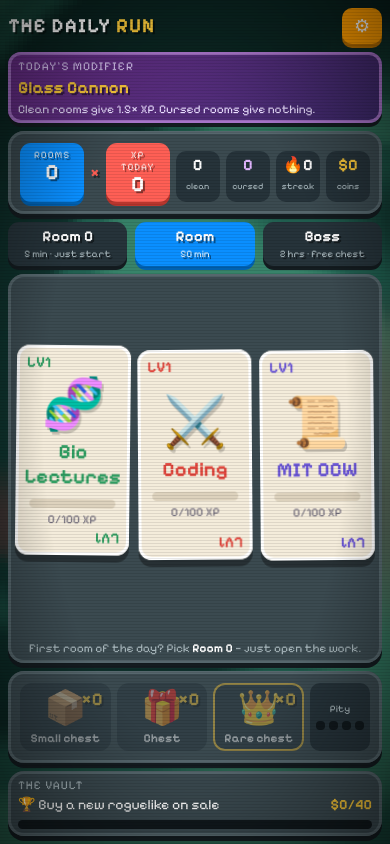
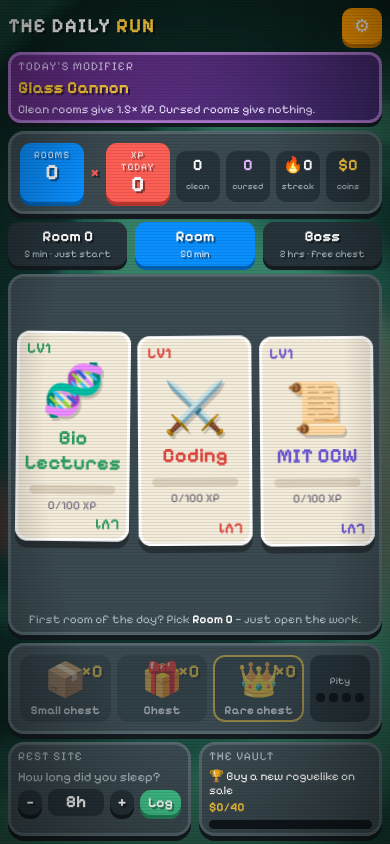
Before and after one commit to devansh4312-hub/Gamify, a plain HTML site: page index.html in a window 390 px wide. Drawn offline with Linux system fonts and the light colour scheme.

Commit message:
Add files via upload

```diff
--- a/index.html
+++ b/index.html
@@ -60,6 +60,16 @@ button{font-family:inherit;color:inherit;cursor:pointer;border:none}
 .bar{height:9px;background:#11191d;border-radius:5px;overflow:hidden;margin-top:6px}
 .bar i{display:block;height:100%;background:var(--c,var(--gold));border-radius:5px;transition:width .4s}
 .claim{margin-top:7px;width:100%}
+
+/* ---------- rest site ---------- */
+.rest .top{display:flex;justify-content:space-between;align-items:baseline;gap:6px}
+.rest .stat{font-size:15px;margin:4px 0}
+.rest .step{display:flex;align-items:center;gap:6px;margin-top:4px}
+.rest .step b{flex:1;text-align:center;font-size:24px;background:var(--inset);border-radius:9px;padding:3px 0}
+.rest .step .b{padding:6px 12px}
+.sdots{display:flex;gap:4px;align-items:flex-end;height:26px;margin-top:6px}
+.sdots i{flex:1;border-radius:3px 3px 0 0;background:#11191d;min-height:3px}
+.edit{background:none;color:var(--dim);font-size:12px;text-decoration:underline;padding:0}
 
 /* ---------- buttons ---------- */
 .b{border-radius:11px;padding:9px 14px;font-size:17px;font-weight:700;text-shadow:2px 2px 0 rgba(0,0,0,.35);transition:transform .05s}
@@ -153,8 +163,11 @@ button{font-family:inherit;color:inherit;cursor:pointer;border:none}
 
 /* ---------- mobile: one screen, stacked ---------- */
 @media (max-width:860px){
-  .app{grid-template-columns:1fr;grid-template-rows:auto auto auto minmax(0,1fr) auto auto;gap:8px;padding:8px;
-    grid-template-areas:"tb" "mod" "sc" "tab" "inv" "vt"}
+  .app{grid-template-columns:1fr 1fr;grid-template-rows:auto auto auto minmax(0,1fr) auto auto;gap:8px;padding:8px;
+    grid-template-areas:"tb tb" "mod mod" "sc sc" "tab tab" "inv inv" "rs vt"}
+  .rest{grid-area:rs;padding:7px 10px}.rest .lbl{margin-bottom:2px}.sdots,.rest .why,.rest .avg{display:none}
+  .rest .step b{font-size:17px}.rest .step .b{padding:4px 8px}.rest .stat{font-size:13px}
+  .vault .row1{flex-direction:column;gap:2px;font-size:12px}
   .side{display:contents}
   .titlebar{grid-area:tb}.blind{grid-area:mod}.scoreblk{grid-area:sc}.vault{grid-area:vt}.table{grid-area:tab}.invblk{grid-area:inv}
   .title{font-size:20px}
@@ -199,6 +212,7 @@ button{font-family:inherit;color:inherit;cursor:pointer;border:none}
     <div class="titlebar"><div class="title sh">THE DAILY <span>RUN</span></div><button class="gear" onclick="openSettings()" aria-label="Settings">⚙</button></div>
     <div class="blind" id="mod"></div>
     <div class="panel scoreblk" id="score"></div>
+    <div class="panel rest" id="rest"></div>
     <div class="panel vault" id="vault"></div>
   </aside>
 
@@ -297,6 +311,18 @@ function chime(){if(!actx)return;try{[523,659,784,1047].forEach((f,i)=>{const o=
   g.gain.setValueAtTime(.07,actx.currentTime+i*.12);g.gain.exponentialRampToValueAtTime(.001,actx.currentTime+i*.12+.25);
   o.connect(g).connect(actx.destination);o.start(actx.currentTime+i*.12);o.stop(actx.currentTime+i*.12+.3);});}catch(e){}}
 
+/* ================= sleep ================= */
+let sleepDraft=8,editingSleep=false;
+function restInfo(d){if(d.sleep==null)return null;const h=d.sleep;
+  if(h>=7.5)return{tag:"Well Rested",ic:"😴",roll:2,col:"var(--green)",txt:"+2 on loot rolls today"};
+  if(h<6)return{tag:"Exhausted",ic:"🥱",roll:-2,col:"var(--red)",txt:"−2 on loot rolls today"};
+  return{tag:"Okay",ic:"🙂",roll:0,col:"var(--dim)",txt:"No buff. 7.5h+ gets you one"};}
+function stepSleep(x){sleepDraft=Math.min(14,Math.max(0,sleepDraft+x));render();}
+function logSleep(){const d=today();d.sleep=sleepDraft;editingSleep=false;
+  let extra="";if(sleepDraft>=7.5&&!d.sleepCoins){d.sleepCoins=true;S.coins+=2;extra=" +$2";}
+  save();render();const r=restInfo(d);toast(r.ic+" "+r.tag+" — "+r.txt+extra);}
+function editSleep(){const d=todayPeek();sleepDraft=d.sleep!=null?d.sleep:8;editingSleep=true;render();}
+
 /* ================= notifications ================= */
 function askNotify(){try{if("Notification" in window&&Notification.permission==="default")Notification.requestPermission();}catch(e){}}
 function notify(title,body){try{if("Notification" in window&&Notification.permission==="granted"){const n=new Notification(title,{body,tag:"daily-run"});n.onclick=()=>{window.focus();n.close();};}}catch(e){}}
@@ -317,7 +343,7 @@ function finishRoom(){const a=S.active;if(!a)return;const K=KINDS[a.kind],m=mod(
   S.pending={floor:a.floor,kind:a.kind,cursed:a.cursed,xp,coins:K.coins,hour:a.hour,bonus,roll:null};
   S.active=null;save();chime();notify(a.cursed?"Room cleared (cursed)":"Room cleared! 🎲",a.cursed?"No loot this time. Come back for your break.":"Come back and roll for loot.");render();}
 function roll(){const p=S.pending;if(!p||p.roll)return;const m=mod(),d=today();
-  let b=0;if(m.id==="lucky")b+=3;if(m.id==="siege"&&p.hour>=19)b+=4;if(m.id==="combo")b+=d.combo;
+  let b=(restInfo(d)||{}).roll||0;if(m.id==="lucky")b+=3;if(m.id==="siege"&&p.hour>=19)b+=4;if(m.id==="combo")b+=d.combo;
   let nat=1+Math.floor(Math.random()*20),pity=false;if(S.pity>=4&&nat+b<16){nat=Math.max(nat,16-b);pity=true;}
   const tot=nat+b;let tier=null;if(tot>=20)tier="rare";else if(tot>=16)tier="chest";else if(tot>=10)tier="small";
   if(tier)S.inv[tier]++;S.pity=(tier==="chest"||tier==="rare")?0:S.pity+1;if(m.id==="combo")d.combo++;
@@ -351,6 +377,13 @@ function render(){
   $("score").innerHTML=`<div class="score"><div class="chipbox blue sh"><span>ROOMS</span><b>${d.rooms}</b></div><div class="x sh">×</div><div class="chipbox red sh"><span>XP TODAY</span><b>${d.xp}</b></div></div>
     <div class="minis" style="margin-top:8px"><div class="mini"><b>${d.clean}</b><span>clean</span></div><div class="mini"><b style="color:#e2b6ff">${d.cursed}</b><span>cursed</span></div>
     <div class="mini"><b>🔥${streak()}</b><span>streak</span></div><div class="mini money"><b>$${S.coins}</b><span>coins</span></div></div>`;
+  const ri=restInfo(d);
+  const sd=[],tt=new Date();for(let i=6;i>=0;i--){const x=new Date(tt);x.setDate(tt.getDate()-i);const v=(S.days[dayKey(x.getTime())]||{}).sleep;sd.push(v);}
+  const got=sd.filter(v=>v!=null),avg=got.length?(got.reduce((a,b)=>a+b,0)/got.length).toFixed(1):"–";
+  $("rest").innerHTML=`<div class="top"><div class="lbl">Rest site</div><span class="avg" style="font-size:12px;color:var(--dim)">7-day avg <b style="color:#fff">${avg}h</b></span></div>
+    ${ri&&!editingSleep?`<div class="stat">${ri.ic} <b style="color:${ri.col}">${d.sleep}h · ${ri.tag}</b></div><div class="why" style="font-size:12px;color:var(--dim)">${ri.txt}</div><button class="edit" onclick="editSleep()">edit</button>`
+      :`<div class="stat" style="font-size:13px;color:var(--dim)">How long did you sleep?</div><div class="step"><button class="b dk sm" onclick="stepSleep(-.5)">−</button><b>${sleepDraft}h</b><button class="b dk sm" onclick="stepSleep(.5)">+</button><button class="b grn sm" onclick="logSleep()">Log</button></div>`}
+    <div class="sdots">${sd.map(v=>`<i title="${v==null?"not logged":v+"h"}" style="height:${v==null?3:Math.min(100,v/9*100)}%;background:${v==null?"#11191d":v>=7.5?"var(--green)":v<6?"var(--red)":"var(--dim)"}"></i>`).join("")}</div>`;
   const c=Number(S.settings.cost)||40;
   $("vault").innerHTML=`<div class="lbl">The Vault</div><div class="row1"><span>🏆 ${esc(S.settings.goal)}</span><b>$${S.coins}/${c}</b></div>
     <div class="bar"><i style="width:${Math.min(100,S.coins/c*100)}%"></i></div>${S.coins>=c?`<button class="b org sm claim" onclick="claimVault()">Claim reward</button>`:""}`;
```
